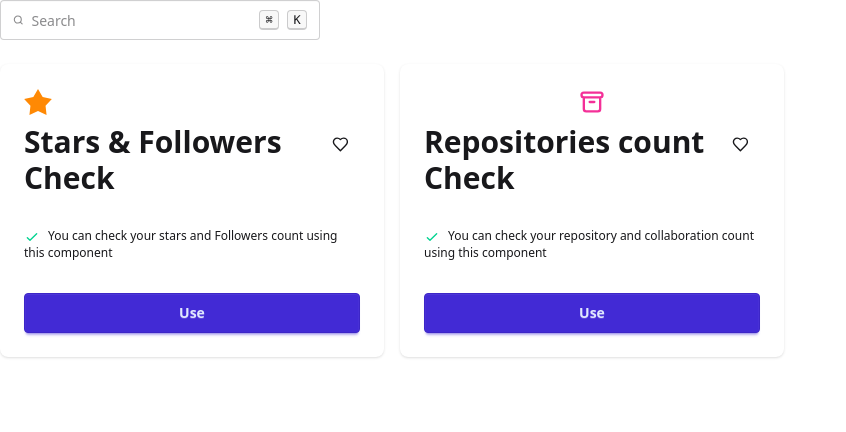
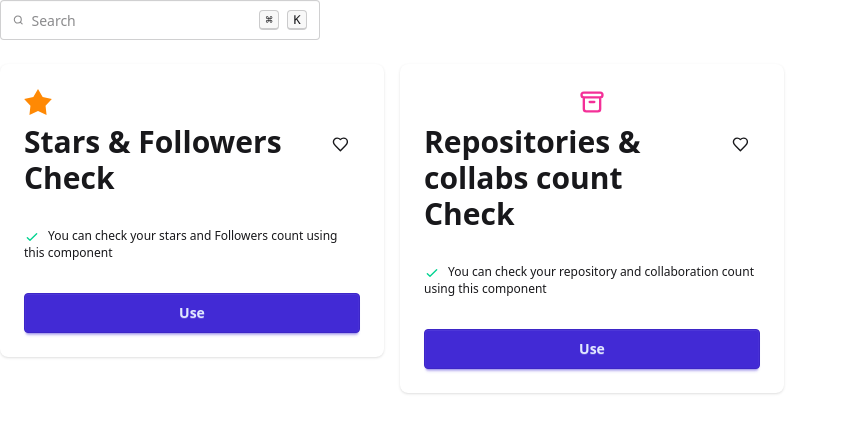
Before and after one commit to branGitfox/GUI, a React (Vite) app: page / in a window 1280 px wide. Shown: the top 432 px of the page, without its empty margins (0-846 px from the left). Built offline with nearby package versions, Linux system fonts and the light colour scheme.

Commit message:
ref:change title of 2th  elements list

```diff
--- a/src/components/ComponentsList.tsx
+++ b/src/components/ComponentsList.tsx
@@ -54,7 +54,7 @@ const ComponentsList: React.FC = () => {
                                     </svg>
                                 </div>
                                 <div className="flex justify-between">
-                                    <h2 className="text-3xl font-bold">Repositories count Check</h2>
+                                    <h2 className="text-3xl font-bold">Repositories & collabs count Check</h2>
                                     <span className="text-xl">
                                         <button className="btn btn-square btn-ghost">
                                             <svg className="size-[1.2em]" xmlns="http://www.w3.org/2000/svg" viewBox="0 0 24 24"><g strokeLinejoin="round" strokeLinecap="round" strokeWidth="2" fill="none" stroke="currentColor"><path d="M19 14c1.49-1.46 3-3.21 3-5.5A5.5 5.5 0 0 0 16.5 3c-1.76 0-3 .5-4.5 2-1.5-1.5-2.74-2-4.5-2A5.5 5.5 0 0 0 2 8.5c0 2.3 1.5 4.05 3 5.5l7 7Z"></path></g></svg>
```
